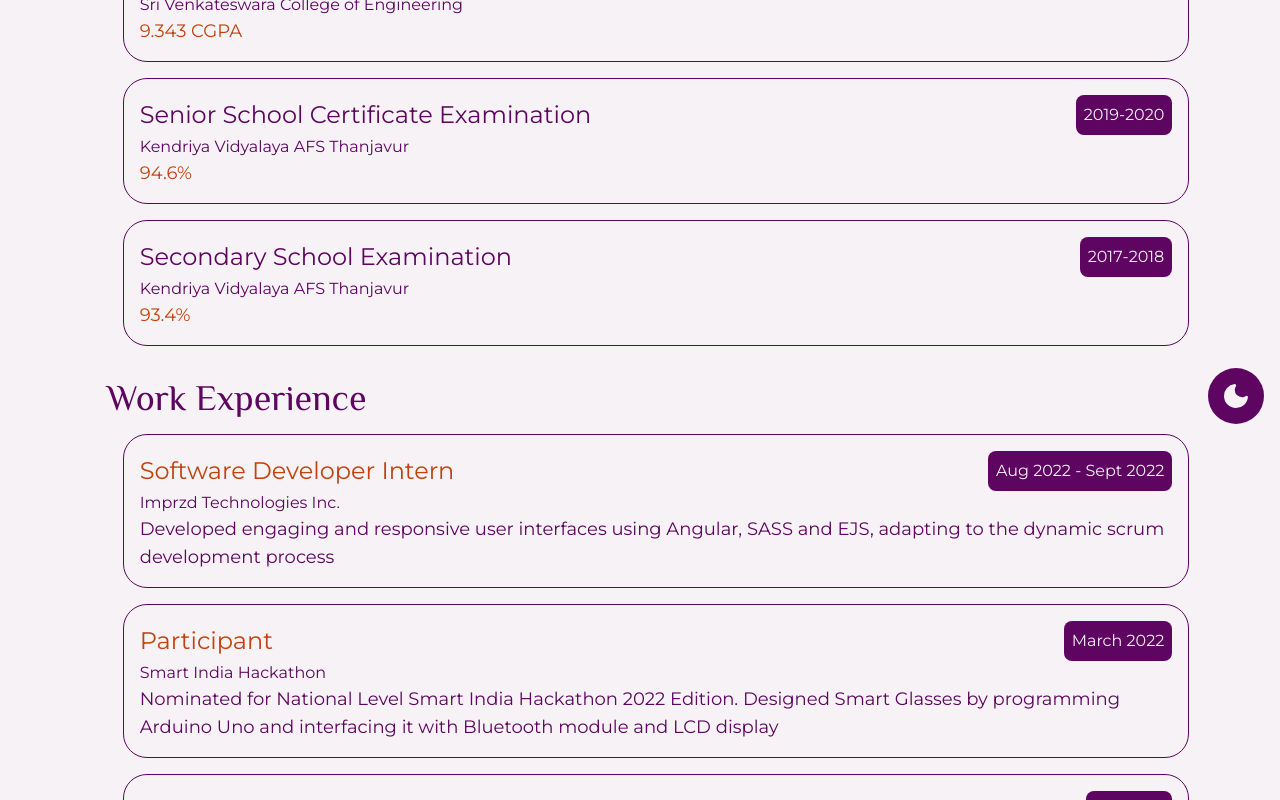
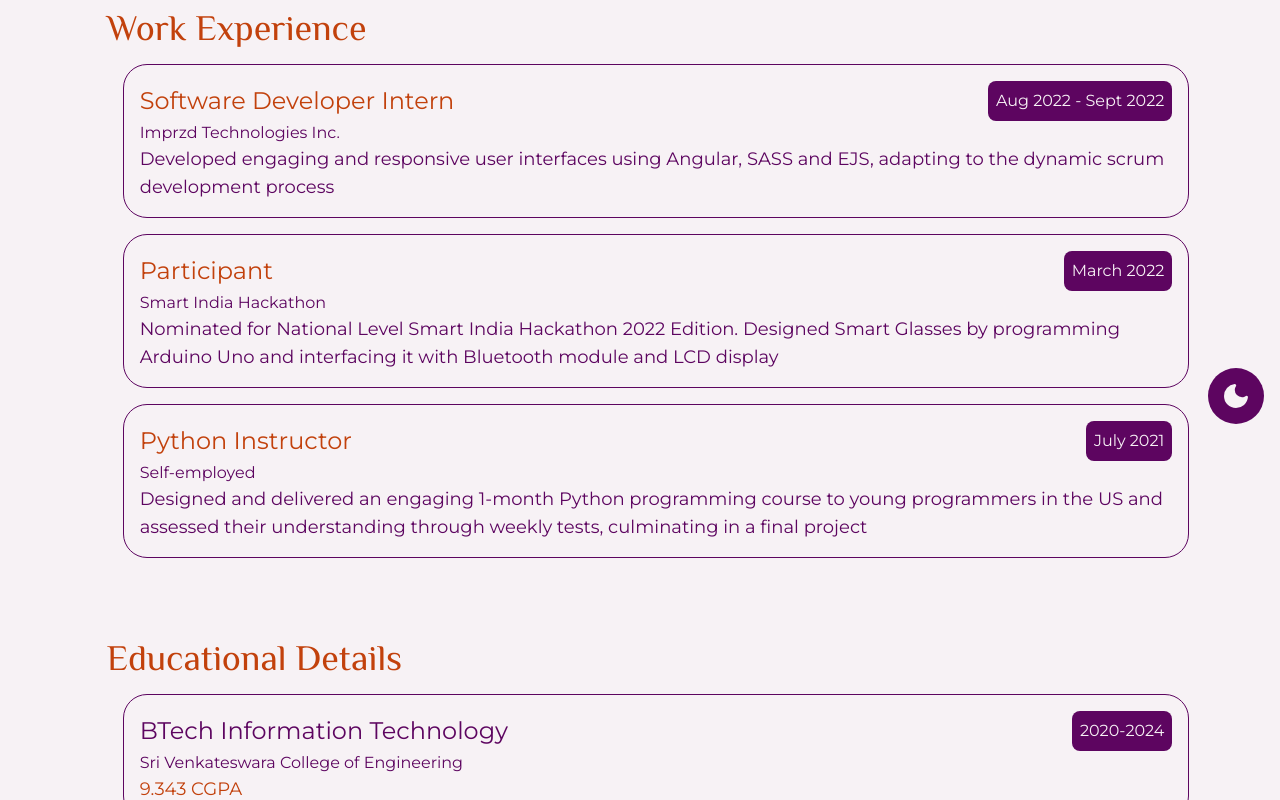
Before and after one commit to AishwaryaSubash/portfolio-website, a React (Vite) app: page /experience in a window 1280 px wide. Shown: the part 360-1160 px from the top of the page. Built offline with nearby package versions, Linux system fonts and the light colour scheme; a web font is replaced by a local one.

Commit message:
changes in about page

```diff
--- a/src/pages/About.tsx
+++ b/src/pages/About.tsx
@@ -17,16 +17,6 @@ const About = () => {
     <div className="flex flex-col justify-center items-center bg-lightBg text-lightText dark:bg-darkBg dark:text-darkText">
       <div className="flex flex-col items-center justify-center gap-6">
         <p className="text-6xl font-headingFont my-4">About Me</p>
-        {/* <div className="relative flex items-center justify-center w-6/12">
-        {topSkills.map((skill, index) => (
-          <div key={index} className={`absolute flex ${circleStyles[index]}`}>
-            <p className="flex items-center justify-center text-center bg-lightText text-lightBg dark:bg-darkText dark:text-darkBg p-4 w-40 h-40 rounded-full">
-              {skill}
-            </p>
-          </div>
-        ))}
-      </div> */}
-        {/* mt-44 */}
         <div className="w-11/12 flex items-center justify-center">
           <div className="flex flex-col items-center gap-4 w-11/12 font-textFont text-xl text-lightHighlightBg">
             {aboutMeContent.map((item, index) => (
@@ -35,29 +25,12 @@ const About = () => {
               </div>
             ))}
           </div>
-          {/* <div className="relative">
-          <img
-            src="/resume-pic.png"
-            alt="Resume"
-            className="w-[30rem] bg-darkBg dark:bg-lightHighlightBg p-4 rounded-3xl"
-          />
-          <Link
-            to="https://drive.google.com/file/d/1vjBa5H13EjHev1FF7k6qrBN3013G6ORR/view?usp=sharing"
-            target="_blank"
-          >
-            <svg
-              className="absolute bottom-4 right-4 p-1 text-white w-10 h-10 bg-black rounded-lg"
-              xmlns="http://www.w3.org/2000/svg"
-              viewBox="0 0 24 24"
-            >
-              <g fill="currentColor">
-                <path d="M5 6a1 1 0 0 1 1-1h4a1 1 0 1 0 0-2H6a3 3 0 0 0-3 3v12a3 3 0 0 0 3 3h12a3 3 0 0 0 3-3v-4a1 1 0 1 0-2 0v4a1 1 0 0 1-1 1H6a1 1 0 0 1-1-1V6zm10-3a1 1 0 1 0 0 2h2.586l-6.293 6.293a1 1 0 0 0 1.414 1.414L19 6.414V9a1 1 0 1 0 2 0V4a1 1 0 0 0-1-1h-5z" />
-              </g>
-            </svg>
-          </Link>
-        </div> */}
         </div>
       </div>
+
+      <Skills />
+      <Experience />
+
       <div className="mt-24 flex flex-col gap-16 items-center justify-center w-11/12">
         <p className="text-6xl text-center font-semibold font-headingFont my-4 text-lightHighlight dark:text-darkText max-lg:px-4">
           My Goals
@@ -65,7 +38,6 @@ const About = () => {
         <div className="grid grid-cols-3 grid-rows-6 gap-16 font-textFont items-center justify-items-center">
           <div></div>
           {/* bg-gradient-to-b from-0% from-black to-95% to-[#26272c] */}
-
           <div className="w-64 h-40 row-span-2 p-4 flex flex-col gap-2 items-center justify-center border-2 border-gray-900 rounded-2xl">
             <svg
               className="w-8 h-8 max-sm:w-10 max-sm:h-10"
@@ -293,74 +265,10 @@ const About = () => {
           <div></div>
           <div></div>
         </div>
-        {/* <div className="grid grid-cols-3 items-center justify-items-center gap-8 font-textFont max-md:grid-cols-2 max-xs:grid-cols-1">
-          {shortTermGoals.map((goal, index) => (
-            <div
-              key={index}
-              className={`flex flex-col justify-between h-48 w-48 p-4 rounded-lg max-sm:h-36 max-sm:w-44 ${
-                index % 2 === 0
-                  ? "bg-lightHighlightBg text-lightAltHighlight dark:bg-darkHighlightBg dark:text-lightBg"
-                  : "bg-lightAltHighlight text-lightBg dark:bg-darkAltHighlight dark:text-darkBg"
-              }`}
-            >
-              <div
-                dangerouslySetInnerHTML={{ __html: goal.image }}
-                className="w-16 h-16 max-sm:w-10 max-sm:h-10"
-              />
-              <p className="text-base max-sm:text-sm">{goal.content}</p>
-            </div>
-          ))}
-        </div> */}
       </div>
-      {/* <div className="mt-24 flex flex-col w-11/12">
-        <p className="text-4xl text-center text-lightHighlight dark:text-darkHighlight font-headingFont my-4 max-lg:px-4">
-          Short Term Goals
-        </p>
-        <div className="grid grid-cols-3 items-center justify-items-center gap-8 font-textFont max-md:grid-cols-2 max-xs:grid-cols-1">
-          {shortTermGoals.map((goal, index) => (
-            <div
-              key={index}
-              className={`flex flex-col justify-between h-48 w-48 p-4 rounded-lg max-sm:h-36 max-sm:w-44 ${
-                index % 2 === 0
-                  ? "bg-lightHighlightBg text-lightAltHighlight dark:bg-darkHighlightBg dark:text-lightBg"
-                  : "bg-lightAltHighlight text-lightBg dark:bg-darkAltHighlight dark:text-darkBg"
-              }`}
-            >
-              <div
-                dangerouslySetInnerHTML={{ __html: goal.image }}
-                className="w-16 h-16 max-sm:w-10 max-sm:h-10"
-              />
-              <p className="text-base max-sm:text-sm">{goal.content}</p>
-            </div>
-          ))}
-        </div>
-      </div>
-      <div className="mt-24 flex flex-col w-11/12 max-sm:mt-8">
-        <p className="text-4xl text-center text-lightHighlight dark:text-darkHighlight font-headingFont my-4 max-lg:px-4">
-          Long Term Goals
-        </p>
-        <div className="grid grid-cols-3 items-center justify-items-center gap-8 font-textFont max-md:grid-cols-2 max-xs:grid-cols-1">
-          {longTermGoals.map((goal, index) => (
-            <div
-              key={index}
-              className={`flex flex-col justify-between h-48 w-48 p-4 rounded-lg max-sm:h-36 max-sm:w-44 ${
-                index % 2 === 0
-                  ? "bg-lightAltHighlight text-lightBg dark:bg-darkAltHighlight dark:text-darkBg"
-                  : "bg-lightHighlightBg text-lightAltHighlight dark:bg-darkHighlightBg dark:text-lightBg"
-              }`}
-            >
-              <div
-                dangerouslySetInnerHTML={{ __html: goal.image }}
-                className="w-16 h-16 max-sm:w-10 max-sm:h-10"
-              />
-              <p className="text-base max-sm:text-sm">{goal.content}</p>
-            </div>
-          ))}
-        </div>
-      </div> */}
       <div className="mt-12 flex flex-col w-11/12 max-sm:mt-8">
         <p className="text-4xl text-center text-lightHighlight dark:text-darkHighlight font-headingFont my-4 max-lg:px-4">
-          Interests
+          My Interests
         </p>
         <div className="grid grid-cols-2 gap-4 max-md:grid-cols-1">
           {interests.map((goal, index) => (
@@ -386,9 +294,6 @@ const About = () => {
           ))}
         </div>
       </div>
-      <Skills />
-      <Experience />
-      {/* <Globe width={1050} /> */}
     </div>
   );
 };
--- a/src/pages/Experience.tsx
+++ b/src/pages/Experience.tsx
@@ -3,10 +3,38 @@ import { educationDetails, workExperience } from "../utils/constants";
 
 const Experience = () => {
   return (
-    <div className="flex flex-col justify-center items-center bg-lightBg text-lightText dark:bg-darkBg dark:text-darkText">
+    <div className="mt-32 flex flex-col justify-center items-center bg-lightBg text-lightText dark:bg-darkBg dark:text-darkText">
       <p className="text-6xl font-headingFont my-4">Experience</p>
       <div className="w-10/12">
-        <p className="text-4xl font-headingFont my-4">Educational Details</p>
+        <p className="text-4xl font-headingFont my-4 text-lightHighlight dark:text-darkHighlight">
+          Work Experience
+        </p>
+        <div className="w-full font-textFont">
+          {workExperience.map((work, index) => {
+            return (
+              <div
+                key={index}
+                className="w-full flex flex-col p-4 m-4 border border-lightText dark:border-darkText rounded-3xl max-sm:items-start max-sm:gap-4"
+              >
+                <div className="flex items-center justify-between max-sm:flex-col max-sm:items-start max-sm:gap-2">
+                  <p className="text-2xl text-lightHighlight dark:text-darkHighlight">
+                    {work.position}
+                  </p>
+                  <p className="flex rounded-lg p-2 bg-lightText text-lightBg dark:bg-darkText dark:text-darkBg">
+                    {work.time}
+                  </p>
+                </div>
+                <p className="">{work.institution}</p>
+                <p className="text-lg">{work.description}</p>
+              </div>
+            );
+          })}
+        </div>
+      </div>
+      <div className="mt-12 w-10/12">
+        <p className="text-4xl font-headingFont my-4 text-lightHighlight dark:text-darkHighlight">
+          Educational Details
+        </p>
         <div className="w-full font-textFont">
           {educationDetails.map((edu, index) => {
             return (
@@ -31,30 +59,6 @@ const Experience = () => {
           })}
         </div>
       </div>
-      <div className="w-10/12">
-        <p className="text-4xl font-headingFont my-4">Work Experience</p>
-        <div className="w-full font-textFont">
-          {workExperience.map((work, index) => {
-            return (
-              <div
-                key={index}
-                className="w-full flex flex-col p-4 m-4 border border-lightText dark:border-darkText rounded-3xl max-sm:items-start max-sm:gap-4"
-              >
-                <div className="flex items-center justify-between max-sm:flex-col max-sm:items-start max-sm:gap-2">
-                  <p className="text-2xl text-lightHighlight dark:text-darkHighlight">
-                    {work.position}
-                  </p>
-                  <p className="flex rounded-lg p-2 bg-lightText text-lightBg dark:bg-darkText dark:text-darkBg">
-                    {work.time}
-                  </p>
-                </div>
-                <p className="">{work.institution}</p>
-                <p className="text-lg">{work.description}</p>
-              </div>
-            );
-          })}
-        </div>
-      </div>
     </div>
   );
 };
--- a/src/pages/Skills.tsx
+++ b/src/pages/Skills.tsx
@@ -17,16 +17,16 @@ const Skills = () => {
   // });
 
   return (
-    <div className="flex flex-col justify-center items-center bg-lightBg text-lightText dark:bg-darkBg dark:text-darkText">
-      <p className="text-6xl font-headingFont my-4">Skills</p>
+    <div className="mt-24 flex flex-col justify-center items-center bg-lightBg text-lightText dark:bg-darkBg dark:text-darkText">
+      <p className="text-6xl font-headingFont my-4">My Skills</p>
       <div className="flex flex-col justify-center">
         <p className="text-4xl font-headingFont my-4 text-center text-lightHighlight dark:text-darkHighlight max-lg:px-4">
           Technical Skills
         </p>
-        <div>
+        <div className="flex flex-col gap-4">
           {skills.map((skill, index) => {
             return (
-              <div key={index}>
+              <div className="flex flex-col" key={index}>
                 <p className="text-2xl font-headingFont mt-6 max-lg:px-4">
                   {skill.skillType}
                 </p>
@@ -91,12 +91,11 @@ const Skills = () => {
           })}
         </div>
       </div>
-      <div className="flex flex-col justify-center">
+      <div className="mt-12 flex flex-col items-center justify-center">
         <p className="text-4xl font-headingFont mt-12 mb-4 text-center text-lightHighlight dark:text-darkHighlight max-lg:px-4">
           Professional Skills
         </p>
-        <div>
-          <div className="grid grid-cols-3 items-end max-lg:grid-cols-2 max-lg:gap-x-8 max-md:grid-cols-2">
+        <div className="w-[95%] grid grid-cols-3 items-end justify-center max-lg:grid-cols-2 max-lg:gap-x-8 max-md:grid-cols-2">
           {professionalSkills.map((item, index) => (
             <div
               key={index}
@@ -149,7 +148,6 @@ const Skills = () => {
         </div>
       </div>
     </div>
-    </div>
   );
 };
 
--- a/src/utils/constants.ts
+++ b/src/utils/constants.ts
@@ -26,7 +26,10 @@ const navLinks: NavLinksInterface[] = [
   // { title: "Skills", href: "/skills" },
   // { title: "Experience", href: "/experience" },
   { title: "Contact", href: "/contact" },
-  { title: "Resume", href: "/projects" },
+  {
+    title: "Resume",
+    href: "https://drive.google.com/file/d/1ln2wG-KjNx0MATWe5e6AkaTXHXIIyOD-/view?usp=drive_link",
+  },
 ];
 
 const hexPositions: HexPositionsInterface[] = [
```
Lines whose indentation alone changed are shown as unchanged.
